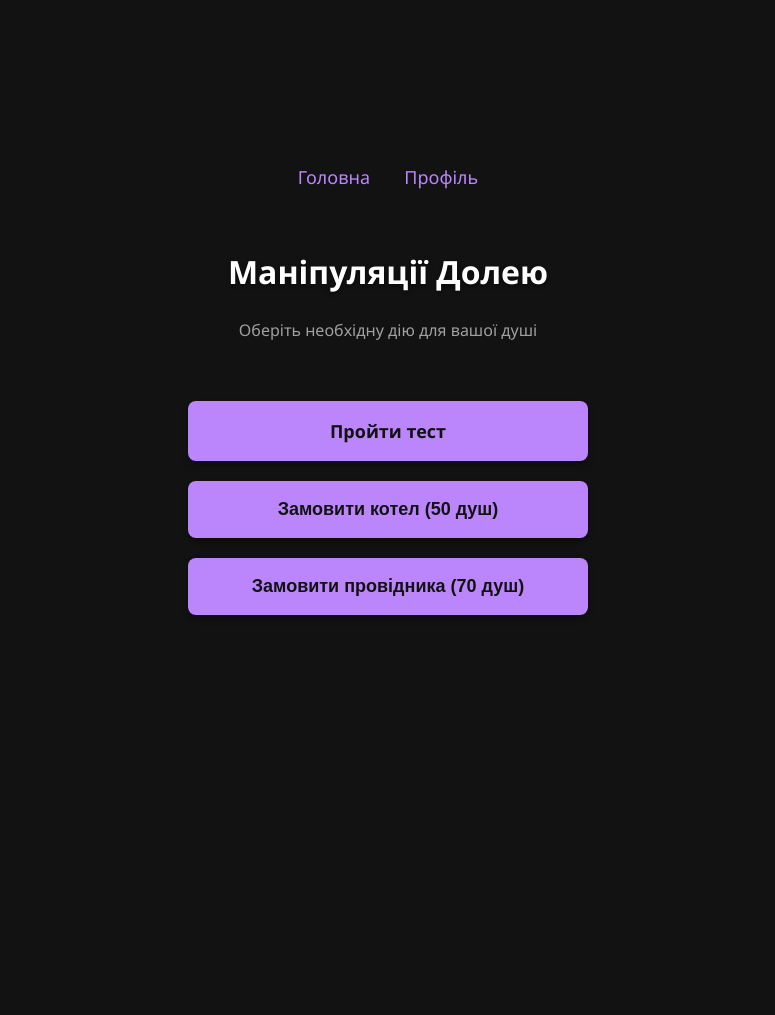
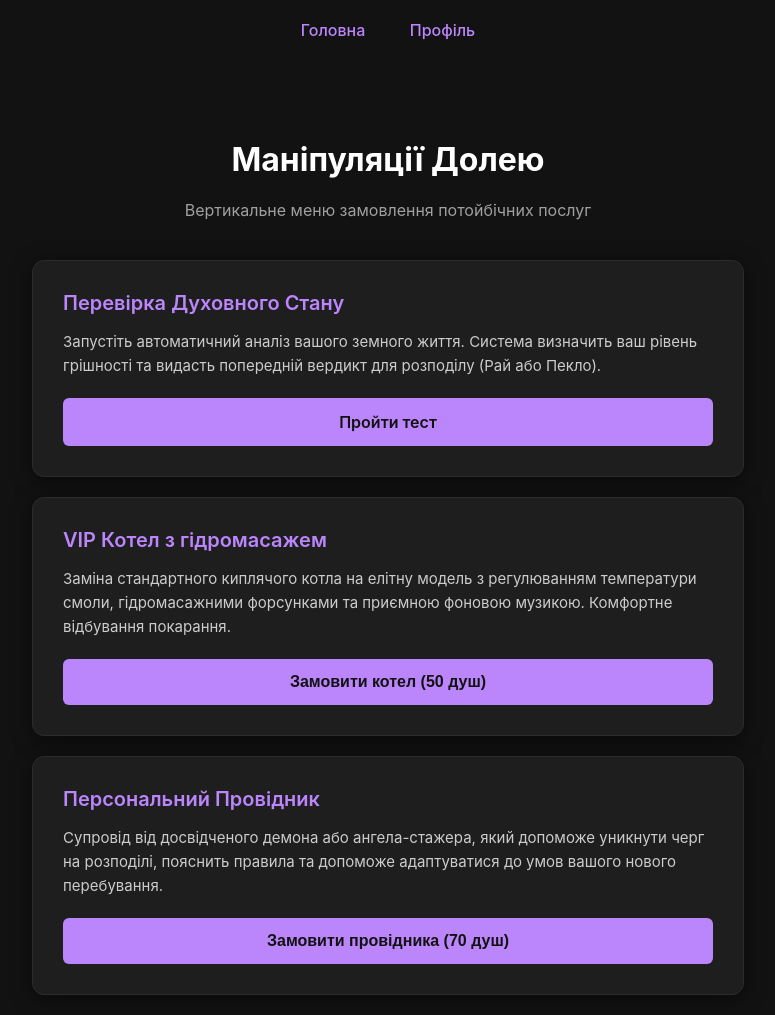
Before and after one commit to niaiku2006-ops/afterlife-system, a Flask app: page /services in a window 1280 px wide. Shown: the whole page, without its empty margins (252-1027 px from the left). Before the commit the page ends 615 px from the top, so only its background shows below. Run offline with Flask 3, Linux system fonts and the light colour scheme; a user stored in the database is signed in.

Commit message:
Update services.html

```diff
--- a/templates/services.html
+++ b/templates/services.html
@@ -3,88 +3,113 @@
 <head>
     <meta charset="UTF-8">
     <meta name="viewport" content="width=device-width, initial-scale=1.0">
-    <title>Послуги Потойбіччя</title>
+    <title>Послуги | AfterLife System</title>
     <style>
+        /* Базові стилі, ідентичні головній сторінці */
         body {
-            font-family: 'Segoe UI', Tahoma, Geneva, Verdana, sans-serif;
-            background-color: #121212;
-            color: #ffffff;
+            font-family: 'Inter', -apple-system, BlinkMacSystemFont, "Segoe UI", Roboto, sans-serif;
+            background-color: #121212; /* Темний фон */
+            color: #e0e0e0; /* Світлий текст */
             margin: 0;
             padding: 0;
             display: flex;
             flex-direction: column;
             align-items: center;
-            justify-content: center;
             min-height: 100vh;
         }
 
+        /* Стиль заголовка, ідентичний головній сторінці */
+        h1 {
+            font-size: 32px;
+            font-weight: 700;
+            color: #ffffff;
+            margin-top: 60px;
+            margin-bottom: 5px;
+            text-align: center;
+        }
+
+        /* Стиль підзаголовка */
+        .subtitle {
+            color: #a0a0a0;
+            font-size: 16px;
+            margin-bottom: 40px;
+            text-align: center;
+        }
+
+        /* Навігаційне меню, як на скріншоті 0 */
         .nav {
+            margin-top: 20px;
             margin-bottom: 40px;
         }
         .nav a {
-            color: #bb86fc;
+            color: #bb86fc; /* Фіолтеовий колір посилань */
             text-decoration: none;
-            margin: 0 15px;
-            font-size: 18px;
-            transition: color 0.2s;
+            margin: 0 20px;
+            font-size: 16px;
+            font-weight: 500;
+            transition: color 0.2s ease;
         }
         .nav a:hover {
-            color: #9965f4;
-            text-decoration: underline;
+            color: #dab6fc;
         }
 
-        h1 {
-            font-size: 32px;
-            margin-bottom: 10px;
-            text-shadow: 0 2px 4px rgba(0,0,0,0.5);
+        /* Контейнер картки, ідентичний блокам "Про сайт" */
+        .card {
+            background-color: #1e1e1e; /* Колір картки */
+            border-radius: 12px; /* Округлення, як на скріншоті 7 */
+            padding: 30px;
+            width: 90%;
+            max-width: 650px; /* Ширина, як у блоків на головній */
+            box-shadow: 0 4px 20px rgba(0, 0, 0, 0.5);
+            border: 1px solid #2c2c2c; /* Тонка рамка картки */
+            margin-bottom: 20px;
         }
 
-        .subtitle {
-            color: #a0a0a0;
-            margin-bottom: 40px;
-            font-size: 16px;
+        /* Стиль заголовка послуги, як блоки на головній */
+        .card h3 {
+            color: #bb86fc; /* Фіолетовий заголовок */
+            font-size: 20px;
+            font-weight: 600;
+            margin-top: 0;
+            margin-bottom: 15px;
         }
 
-        /* Контейнер, який вишикує кнопки в один стовпчик */
-        .menu-container {
-            display: flex;
-            flex-direction: column;
-            gap: 20px;
-            width: 100%;
-            max-width: 400px;
-            padding: 20px;
+        /* Опис послуги */
+        .card p {
+            font-size: 15px;
+            color: #cccccc;
+            line-height: 1.6;
+            margin-bottom: 20px;
         }
 
-        /* Стиль для посилань-кнопок та кнопок у формах */
-        .menu-btn {
+        /* Кнопка дії, ідентична кнопкам на скріншоті 0 */
+        .btn {
             display: block;
             width: 100%;
             box-sizing: border-box;
-            background-color: #bb86fc;
-            color: #121212;
+            background-color: #bb86fc; /* Фіолетова кнопка */
+            color: #121212; /* Темний текст на кнопці */
             border: none;
-            padding: 18px;
-            font-size: 18px;
-            font-weight: bold;
-            border-radius: 8px;
+            padding: 14px;
+            font-size: 16px;
+            font-weight: 600;
+            border-radius: 6px; /* Невелике округлення кнопки */
             cursor: pointer;
             text-decoration: none;
             text-align: center;
-            box-shadow: 0 4px 6px rgba(0,0,0,0.3);
-            transition: transform 0.2s, background-color 0.2s, box-shadow 0.2s;
+            transition: background-color 0.2s ease, transform 0.1s ease;
         }
 
-        .menu-btn:hover {
-            background-color: #9965f4;
-            transform: translateY(-2px);
-            box-shadow: 0 6px 12px rgba(153, 101, 244, 0.4);
+        .btn:hover {
+            background-color: #dab6fc; /* Світліший фіолетовий при наведенні */
+            transform: translateY(-1px);
         }
 
-        .menu-btn:active {
-            transform: translateY(0);
+        .btn:active {
+            transform: translateY(0px);
         }
 
-        /* Окрема форма, щоб кнопка займала всю ширину */
+        /* Окремий стиль для форми та прихованих полів */
         form {
             width: 100%;
             margin: 0;
@@ -100,24 +125,32 @@
     </div>
 
     <h1>Маніпуляції Долею</h1>
-    <p class="subtitle">Оберіть необхідну дію для вашої душі</p>
+    <p class="subtitle">Вертикальне меню замовлення потойбічних послуг</p>
 
-    <div class="menu-container">
+    <div class="card">
+        <h3>Перевірка Духовного Стану</h3>
+        <p>Запустіть автоматичний аналіз вашого земного життя. Система визначить ваш рівень грішності та видасть попередній вердикт для розподілу (Рай або Пекло).</p>
+        <a href="/test" class="btn">Пройти тест</a>
+    </div>
 
-        <a href="/test" class="menu-btn">Пройти тест</a>
+    <div class="card">
+        <h3>VIP Котел з гідромасажем</h3>
+        <p>Заміна стандартного киплячого котла на елітну модель з регулюванням температури смоли, гідромасажними форсунками та приємною фоновою музикою. Комфортне відбування покарання.</p>
+        <form action="/book_service" method="POST">
+            <input type="hidden" name="service_name" value="VIP Котел з гідромасажем">
+            <input type="hidden" name="cost" value="50">
+            <button type="submit" class="btn">Замовити котел (50 душ)</button>
+        </form>
+    </div>
 
-        <form action="/book_service" method="POST">
-            <input type="hidden" name="service_name" value="Комфортабельний Котел">
-            <input type="hidden" name="cost" value="50">
-            <button type="submit" class="menu-btn">Замовити котел (50 душ)</button>
-        </form>
-
+    <div class="card">
+        <h3>Персональний Провідник</h3>
+        <p>Супровід від досвідченого демона або ангела-стажера, який допоможе уникнути черг на розподілі, пояснить правила та допоможе адаптуватися до умов вашого нового перебування.</p>
         <form action="/book_service" method="POST">
             <input type="hidden" name="service_name" value="Персональний Провідник">
             <input type="hidden" name="cost" value="70">
-            <button type="submit" class="menu-btn">Замовити провідника (70 душ)</button>
+            <button type="submit" class="btn">Замовити провідника (70 душ)</button>
         </form>
-
     </div>
 
 </body>
```
